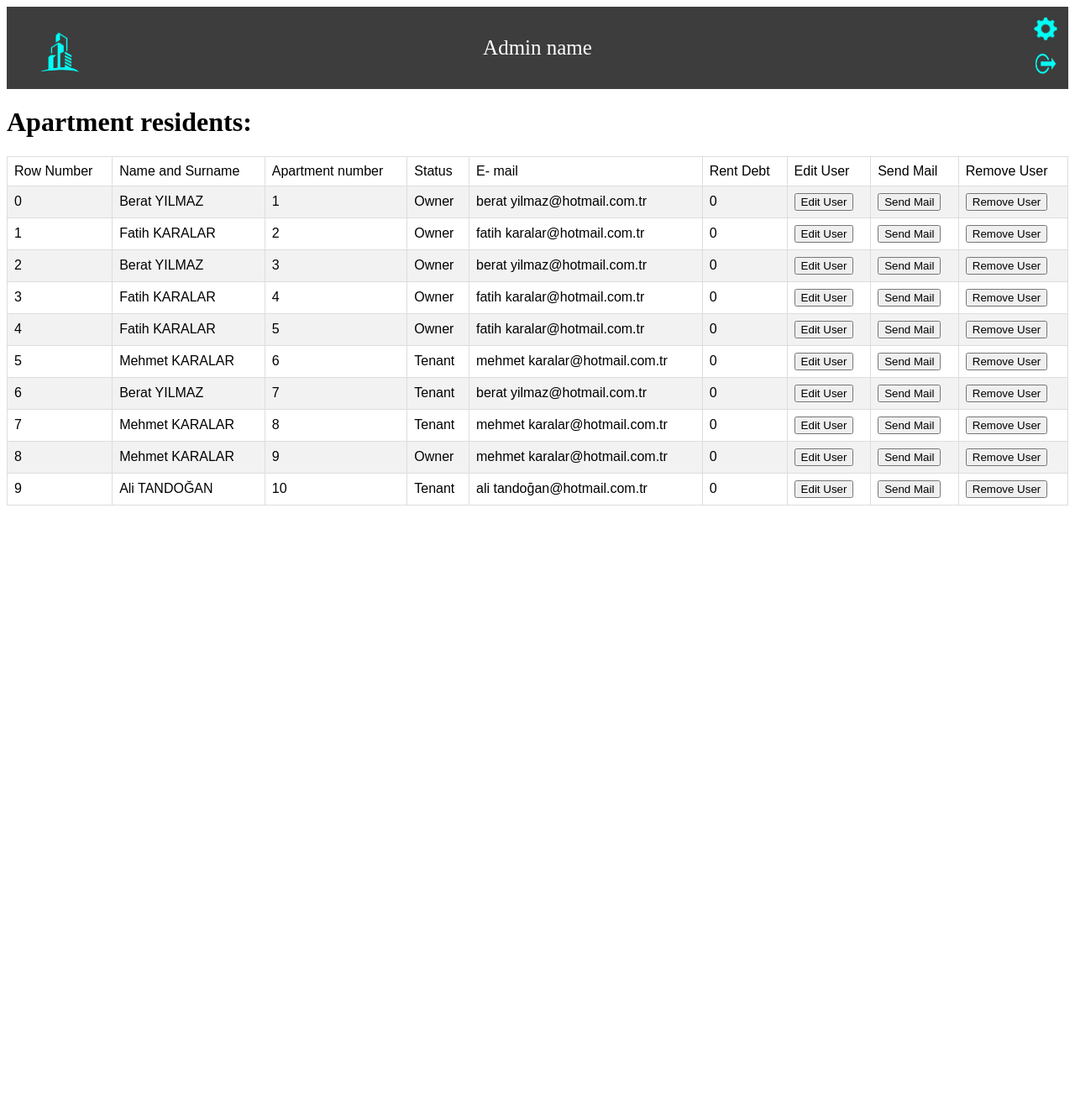
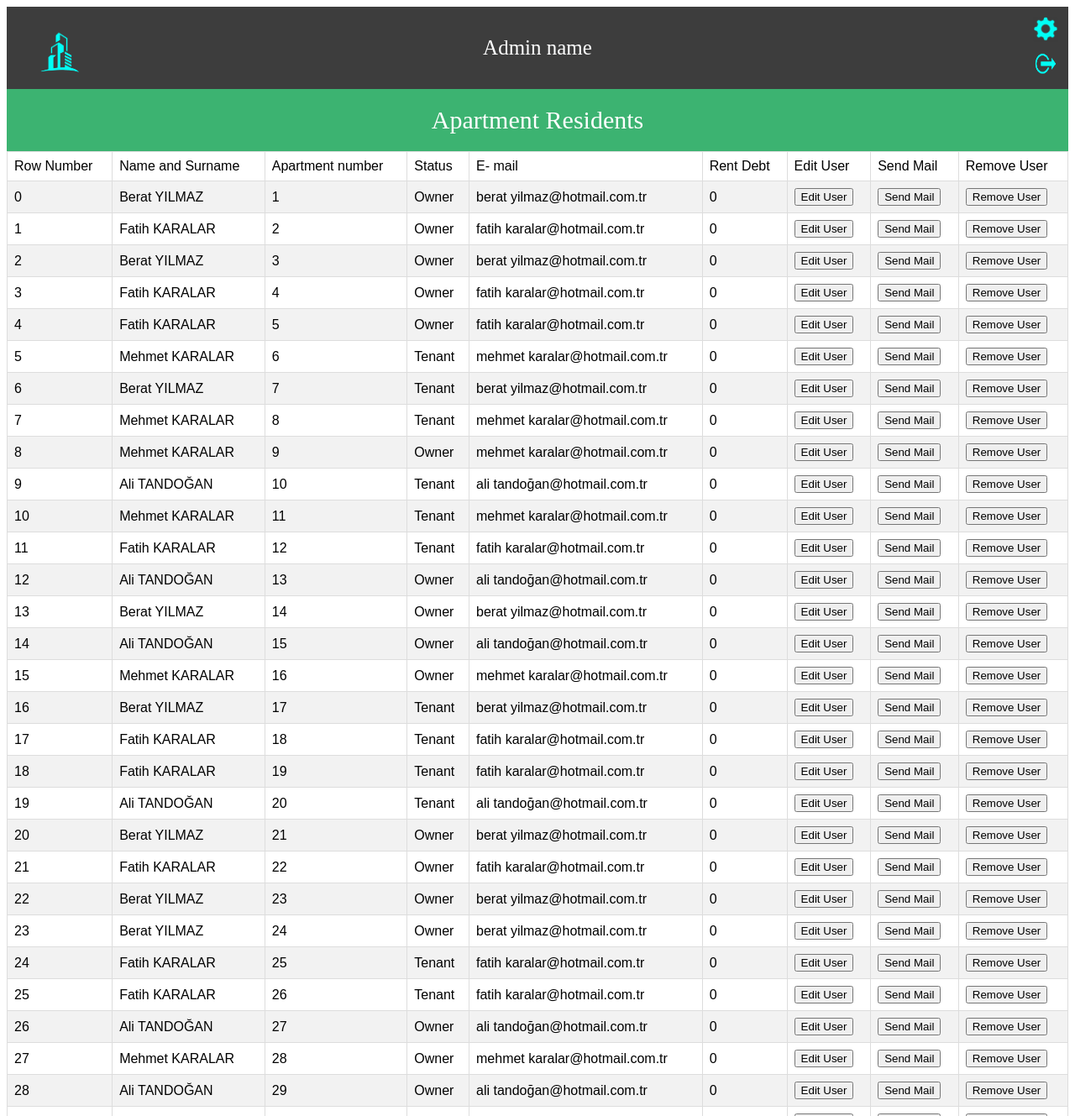
Before and after one commit to fatihkaralar/ApartmentManager, a PHP site: page /homepage.html in a window 1280 px wide. Shown: the top 1329 px of the page at 84% size. Before the commit the page ends 602 px from the top, so only its background shows below. Run offline with PHP 8.4, Linux system fonts and the light colour scheme.

Commit message:
Some Uı improvements have been made

```diff
--- a/Project1_DesignApartmentManager/homepage.css
+++ b/Project1_DesignApartmentManager/homepage.css
@@ -103,3 +103,11 @@ tr:nth-child(even) {
 tr:hover {
     background-color: mediumseagreen;
 }
+
+#title {
+    background-color: mediumseagreen;
+    color: white;
+    text-align: center;
+    font-size: 30px;
+    padding: 20px;
+}
--- a/Project1_DesignApartmentManager/homepage.html
+++ b/Project1_DesignApartmentManager/homepage.html
@@ -22,8 +22,10 @@
 
     <div id="user">
         <!--Js codes lists users here-->
-        <h1>Apartment residents: </h1>
+        <header id="title">Apartment Residents</header>
+
         <table id="users">
+
             <tr>
                 <td>Row Number</td>
                 <td>Name and Surname</td>
@@ -46,7 +48,7 @@
         var names = ["Fatih KARALAR", "Mehmet KARALAR", "Ali TANDOĞAN", "Berat YILMAZ"];
         var Status = ["Tenant", "Owner"];
         //This loop creates a table and fills it with user informations
-        for (var i = 0; i < 10; i++) {
+        for (var i = 0; i < 30; i++) {
             var randomName = Math.floor(Math.random() * 4);
             var randomStatus = Math.floor(Math.random() * 2);
             var tableRef = document.getElementById('users').getElementsByTagName('tbody')[0];
```
